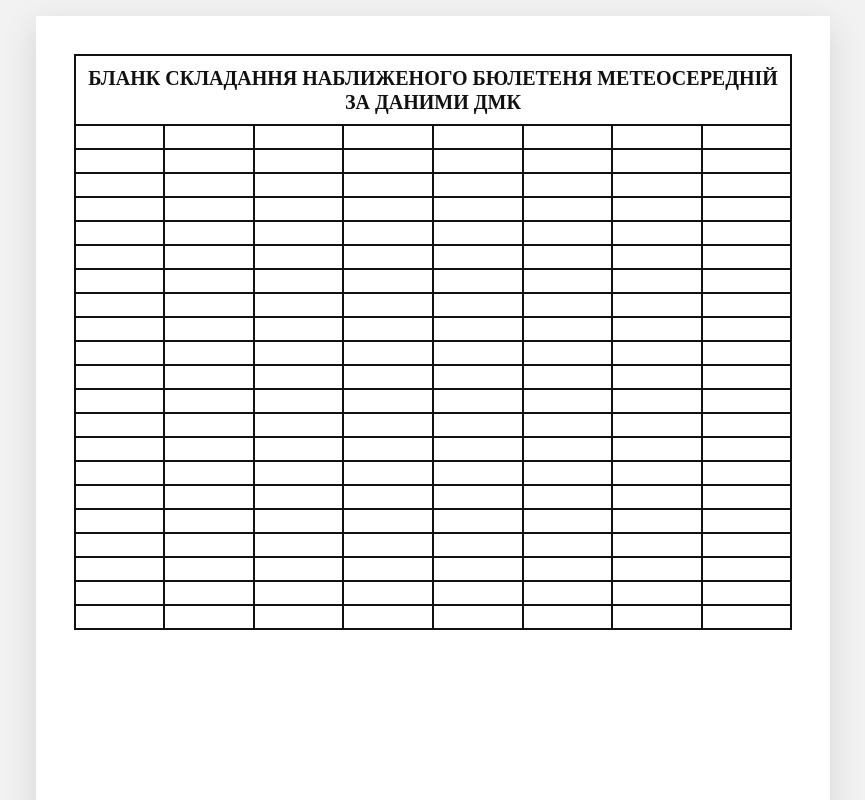
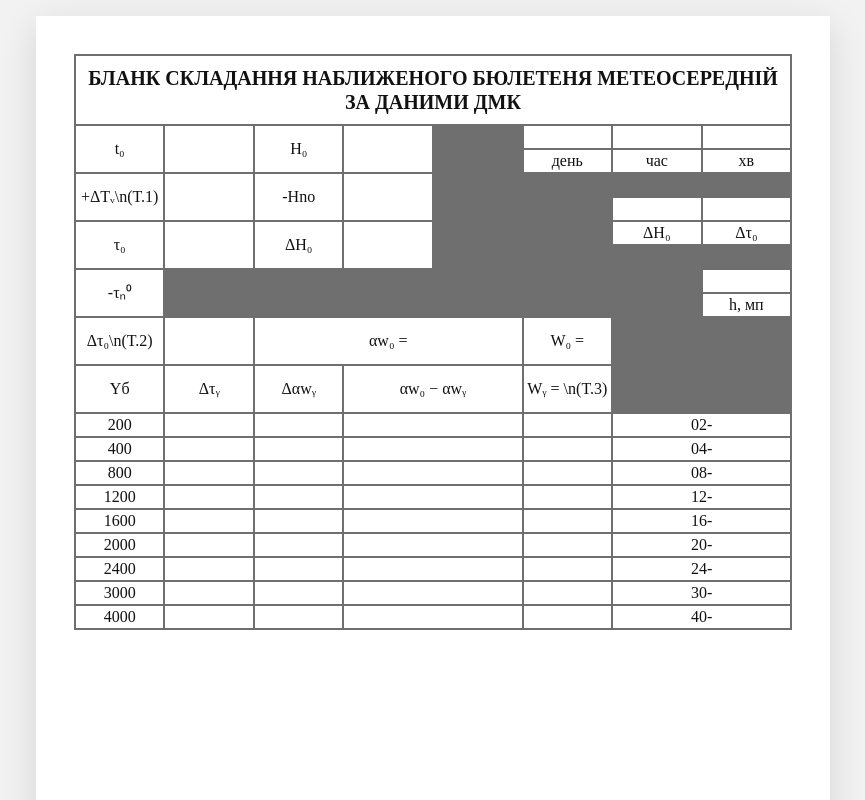
Before and after one commit to aleksandr-hrankin/dmk-landing, a plain HTML site: page index.html in a window 1280 px wide. Shown: the top 800 px of the page, without its empty margins (207-1072 px from the left). Drawn offline with Linux system fonts and the light colour scheme.

Commit message:
Update index.html

```diff
--- a/index.html
+++ b/index.html
@@ -7,34 +7,45 @@
 
   <style>
     :root{
-      --ink:#111;
       --paper:#fff;
       --bg:#f2f2f2;
+
+      /* ✅ единый цвет линий (бордеров) по всей таблице */
+      --grid:#6f6f6f;
+
+      /* ✅ заливка "неактивной" ячейки = цвету бордера */
+      --inactive: var(--grid);
+
+      --ink:#111; /* текст */
     }
+
     *{ box-sizing:border-box; }
+
     body{
       margin:0;
       background:var(--bg);
       font-family:"Times New Roman", Times, serif;
       color:var(--ink);
     }
+
     .page{
-      width: 210mm;
-      min-height: 297mm;
-      margin: 16px auto;
-      padding: 10mm 10mm;
+      width:210mm;
+      min-height:297mm;
+      margin:16px auto;
+      padding:10mm 10mm;
       background:var(--paper);
-      box-shadow: 0 10px 35px rgba(0,0,0,.12);
+      box-shadow:0 10px 35px rgba(0,0,0,.12);
     }
 
     table{
       width:100%;
       border-collapse:collapse;
       table-layout:fixed;
-      border:2px solid var(--ink);
+      border:2px solid var(--grid);
     }
+
     th, td{
-      border:2px solid var(--ink);
+      border:2px solid var(--grid);
       padding:0;
       vertical-align:middle;
       text-align:center;
@@ -49,19 +60,26 @@
       line-height:1.2;
       text-align:center;
     }
+
     tr.row{ height:24px; }
-    tr.row > td{ height:24px; } /* можно оставить, но ключевое — height на tr */
+    tr.row > td{ height:24px; }
 
+    /* ✅ самая первая ячейка (неактивная) */
+    td.is-inactive{
+      background:var(--inactive); /* = цвет бордера */
+      color:#fff;                 /* чтобы если текст появится — читался */
+    }
 
     /* ===== ЗЕЛЁНАЯ объединённая зона (C..H) × 12 строк (1..12) ===== */
     td.zone{
       padding:0;
       vertical-align:top;
     }
+
     .zone-grid{
       display:grid;
-      grid-template-columns: repeat(6, 1fr);      /* C D E F G H */
-      grid-template-rows: repeat(12, 24px);      /* 1..12 */
+      grid-template-columns: repeat(6, 1fr);  /* C D E F G H */
+      grid-template-rows: repeat(12, 24px);   /* 1..12 */
       width:100%;
       height: calc(24px * 12);
     }
@@ -74,8 +92,9 @@
       table-layout:fixed;
       border:0; /* чтобы не было "жирных" двойных линий */
     }
+
     .mini td{
-      border:2px solid var(--ink);
+      border:2px solid var(--grid);
       padding:0;
       text-align:center;
       vertical-align:middle;
@@ -88,9 +107,7 @@
     .t_fgh  { grid-column: 4 / span 3; grid-row: 1 / span 2; } /* F1..H2 */
     .t_gh   { grid-column: 5 / span 2; grid-row: 4 / span 2; } /* G4..H5 */
     .t_h    { grid-column: 6 / span 1; grid-row: 7 / span 2; } /* H7..H8 */
-
-    /* ✅ было span 5 (C8..F12), стало span 4 (строку C9..F9 удалили) */
-    .t_cdef { grid-column: 1 / span 4; grid-row: 9 / span 4; }
+    .t_cdef { grid-column: 1 / span 4; grid-row: 9 / span 4; } /* C9..F12 */
 
     /* ===== убираем двойные границы по краям зелёной зоны ===== */
 
@@ -107,7 +124,7 @@
     .t_gh  td:last-child{ border-right:0; }
     .t_h   td{ border-right:0; } /* 1 колонка */
 
-    /* низ зоны (ряд 12) — касается большого блока (последняя строка в нём) */
+    /* низ зоны (ряд 12) */
     .t_cdef tr:last-child td{ border-bottom:0; }
   </style>
 </head>
@@ -124,109 +141,200 @@
 
       <!-- Ряд 1 -->
       <tr class="row">
-        <td data-type="label"></td><td data-type="label"></td><td data-type="label"></td><td data-type="label"></td>
-        <td data-type="label"></td><td data-type="label"></td><td data-type="label"></td><td data-type="label"></td>
+        <td rowspan="2" data-type="label">t₀</td>
+        <td rowspan="2" data-type="label"></td>
+        <td rowspan="2" data-type="label">H₀</td>
+        <td rowspan="2" data-type="label"></td>
+        <td class="is-inactive" data-type="label"></td>
+        <td data-type="label"></td>
+        <td data-type="label"></td>
+        <td data-type="label"></td>
       </tr>
 
+      <!-- Ряд 2 -->
       <tr class="row">
-        <td data-type="label"></td><td data-type="label"></td><td data-type="label"></td><td data-type="label"></td>
-        <td data-type="label"></td><td data-type="label"></td><td data-type="label"></td><td data-type="label"></td>
+        <td class="is-inactive" data-type="label"></td>
+        <td data-type="label">день</td>
+        <td data-type="label">час</td>
+        <td data-type="label">хв</td>
       </tr>
 
+      <!-- Ряд 3 -->
       <tr class="row">
-        <td data-type="label"></td><td data-type="label"></td><td data-type="label"></td><td data-type="label"></td>
-        <td data-type="label"></td><td data-type="label"></td><td data-type="label"></td><td data-type="label"></td>
+        <td rowspan="2" data-type="label">+ΔTᵥ\n(T.1)</td>
+        <td rowspan="2" data-type="label"></td>
+        <td rowspan="2" data-type="label">-Hno</td>
+        <td rowspan="2" data-type="label"></td>
+        <td class="is-inactive" data-type="label"></td>
+        <td class="is-inactive" data-type="label"></td>
+        <td class="is-inactive" data-type="label"></td>
+        <td class="is-inactive" data-type="label"></td>
       </tr>
 
+      <!-- Ряд 4 -->
       <tr class="row">
-        <td data-type="label"></td><td data-type="label"></td><td data-type="label"></td><td data-type="label"></td>
-        <td data-type="label"></td><td data-type="label"></td><td data-type="label"></td><td data-type="label"></td>
+        <td class="is-inactive" data-type="label"></td>
+        <td class="is-inactive" data-type="label"></td>
+        <td data-type="label"></td>
+        <td data-type="label"></td>
       </tr>
 
+      <!-- Ряд 5 -->
       <tr class="row">
-        <td data-type="label"></td><td data-type="label"></td><td data-type="label"></td><td data-type="label"></td>
-        <td data-type="label"></td><td data-type="label"></td><td data-type="label"></td><td data-type="label"></td>
+        <td rowspan="2" data-type="label">τ₀</td>
+        <td rowspan="2" data-type="label"></td>
+        <td rowspan="2" data-type="label">ΔH₀</td>
+        <td rowspan="2" data-type="label"></td>
+        <td class="is-inactive" data-type="label"></td>
+        <td class="is-inactive" data-type="label"></td>
+        <td data-type="label">ΔH₀</td>
+        <td data-type="label">Δτ₀</td>
       </tr>
 
+      <!-- Ряд 6 -->
       <tr class="row">
-        <td data-type="label"></td><td data-type="label"></td><td data-type="label"></td><td data-type="label"></td>
-        <td data-type="label"></td><td data-type="label"></td><td data-type="label"></td><td data-type="label"></td>
+        <td class="is-inactive" data-type="label"></td>
+        <td class="is-inactive" data-type="label"></td>
+        <td class="is-inactive" data-type="label"></td>
+        <td class="is-inactive" data-type="label"></td>
       </tr>
 
+      <!-- Ряд 7 -->
       <tr class="row">
-        <td data-type="label"></td><td data-type="label"></td><td data-type="label"></td><td data-type="label"></td>
-        <td data-type="label"></td><td data-type="label"></td><td data-type="label"></td><td data-type="label"></td>
+        <td rowspan="2" data-type="label">-τₙ⁰</td>
+        <td class="is-inactive" data-type="label"></td>
+        <td class="is-inactive" data-type="label"></td>
+        <td class="is-inactive" data-type="label"></td>
+        <td class="is-inactive" data-type="label"></td>
+        <td class="is-inactive" data-type="label"></td>
+        <td class="is-inactive" data-type="label"></td>
+        <td data-type="label"></td>
       </tr>
 
+      <!-- Ряд 8 -->
       <tr class="row">
-        <td data-type="label"></td><td data-type="label"></td><td data-type="label"></td><td data-type="label"></td>
-        <td data-type="label"></td><td data-type="label"></td><td data-type="label"></td><td data-type="label"></td>
+        <td class="is-inactive" data-type="label"></td>
+        <td class="is-inactive" data-type="label"></td>
+        <td class="is-inactive" data-type="label"></td>
+        <td class="is-inactive" data-type="label"></td>
+        <td class="is-inactive" data-type="label"></td>
+        <td class="is-inactive" data-type="label"></td>
+        <td data-type="label">h, мп</td>
       </tr>
 
+      <!-- Ряд 9 -->
       <tr class="row">
-        <td data-type="label"></td><td data-type="label"></td><td data-type="label"></td><td data-type="label"></td>
-        <td data-type="label"></td><td data-type="label"></td><td data-type="label"></td><td data-type="label"></td>
+        <td rowspan="2" data-type="label">Δτ₀\n(T.2)</td>
+        <td rowspan="2" data-type="label"></td>
+        <td rowspan="2" colspan="3" data-type="label">αw₀ = </td>
+        <td rowspan="2" data-type="label">W₀ = </td>
+        <td class="is-inactive" data-type="label"></td>
+        <td class="is-inactive" data-type="label"></td>
       </tr>
 
+      <!-- Ряд 10 -->
       <tr class="row">
-        <td data-type="label"></td><td data-type="label"></td><td data-type="label"></td><td data-type="label"></td>
-        <td data-type="label"></td><td data-type="label"></td><td data-type="label"></td><td data-type="label"></td>
+        <td class="is-inactive" data-type="label"></td>
+        <td class="is-inactive" data-type="label"></td>
       </tr>
 
+      <!-- Ряд 11 -->
       <tr class="row">
-        <td data-type="label"></td><td data-type="label"></td><td data-type="label"></td><td data-type="label"></td>
-        <td data-type="label"></td><td data-type="label"></td><td data-type="label"></td><td data-type="label"></td>
+        <td rowspan="2" data-type="label">Yб</td>
+        <td rowspan="2" data-type="label">Δτᵧ</td>
+        <td rowspan="2" data-type="label">Δαwᵧ</td>
+        <td rowspan="2" colspan="2" data-type="label">αw₀ − αwᵧ</td>
+        <td rowspan="2" data-type="label">Wᵧ = \n(T.3)</td>
+        <td class="is-inactive" data-type="label"></td>
+        <td class="is-inactive" data-type="label"></td>
       </tr>
 
+      <!-- Ряд 12 -->
       <tr class="row">
-        <td data-type="label"></td><td data-type="label"></td><td data-type="label"></td><td data-type="label"></td>
-        <td data-type="label"></td><td data-type="label"></td><td data-type="label"></td><td data-type="label"></td>
+        <td class="is-inactive" data-type="label"></td>
+        <td class="is-inactive" data-type="label"></td>
       </tr>
 
       <!-- Ряд 13 и ниже -->
       <tr class="row">
-        <td data-type="label"></td><td data-type="label"></td><td data-type="label"></td><td data-type="label"></td>
-        <td data-type="label"></td><td data-type="label"></td><td data-type="label"></td><td data-type="label"></td>
+        <td data-type="label">200</td>
+        <td data-type="label"></td>
+        <td data-type="label"></td>
+        <td colspan="2" data-type="label"></td>
+        <td data-type="label"></td>
+        <td colspan="2" data-type="label">02-</td>
       </tr>
 
       <tr class="row">
-        <td data-type="label"></td><td data-type="label"></td><td data-type="label"></td><td data-type="label"></td>
-        <td data-type="label"></td><td data-type="label"></td><td data-type="label"></td><td data-type="label"></td>
+        <td data-type="label">400</td>
+        <td data-type="label"></td>
+        <td data-type="label"></td>
+        <td colspan="2" data-type="label"></td>
+        <td data-type="label"></td>
+        <td colspan="2" data-type="label">04-</td>
       </tr>
 
       <tr class="row">
-        <td data-type="label"></td><td data-type="label"></td><td data-type="label"></td><td data-type="label"></td>
-        <td data-type="label"></td><td data-type="label"></td><td data-type="label"></td><td data-type="label"></td>
+        <td data-type="label">800</td>
+        <td data-type="label"></td>
+        <td data-type="label"></td>
+        <td colspan="2" data-type="label"></td>
+        <td data-type="label"></td>
+        <td colspan="2" data-type="label">08-</td>
       </tr>
 
       <tr class="row">
-        <td data-type="label"></td><td data-type="label"></td><td data-type="label"></td><td data-type="label"></td>
-        <td data-type="label"></td><td data-type="label"></td><td data-type="label"></td><td data-type="label"></td>
+        <td data-type="label">1200</td>
+        <td data-type="label"></td>
+        <td data-type="label"></td>
+        <td colspan="2" data-type="label"></td>
+        <td data-type="label"></td>
+        <td colspan="2" data-type="label">12-</td>
       </tr>
 
       <tr class="row">
-        <td data-type="label"></td><td data-type="label"></td><td data-type="label"></td><td data-type="label"></td>
-        <td data-type="label"></td><td data-type="label"></td><td data-type="label"></td><td data-type="label"></td>
+        <td data-type="label">1600</td>
+        <td data-type="label"></td>
+        <td data-type="label"></td>
+        <td colspan="2" data-type="label"></td>
+        <td data-type="label"></td>
+        <td colspan="2" data-type="label">16-</td>
       </tr>
 
       <tr class="row">
-        <td data-type="label"></td><td data-type="label"></td><td data-type="label"></td><td data-type="label"></td>
-        <td data-type="label"></td><td data-type="label"></td><td data-type="label"></td><td data-type="label"></td>
+        <td data-type="label">2000</td>
+        <td data-type="label"></td>
+        <td data-type="label"></td>
+        <td colspan="2" data-type="label"></td>
+        <td data-type="label"></td>
+        <td colspan="2" data-type="label">20-</td>
       </tr>
 
       <tr class="row">
-        <td data-type="label"></td><td data-type="label"></td><td data-type="label"></td><td data-type="label"></td>
-        <td data-type="label"></td><td data-type="label"></td><td data-type="label"></td><td data-type="label"></td>
+        <td data-type="label">2400</td>
+        <td data-type="label"></td>
+        <td data-type="label"></td>
+        <td colspan="2" data-type="label"></td>
+        <td data-type="label"></td>
+        <td colspan="2" data-type="label">24-</td>
       </tr>
 
       <tr class="row">
-        <td data-type="label"></td><td data-type="label"></td><td data-type="label"></td><td data-type="label"></td>
-        <td data-type="label"></td><td data-type="label"></td><td data-type="label"></td><td data-type="label"></td>
+        <td data-type="label">3000</td>
+        <td data-type="label"></td>
+        <td data-type="label"></td>
+        <td colspan="2" data-type="label"></td>
+        <td data-type="label"></td>
+        <td colspan="2" data-type="label">30-</td>
       </tr>
 
       <tr class="row">
-        <td data-type="label"></td><td data-type="label"></td><td data-type="label"></td><td data-type="label"></td>
-        <td data-type="label"></td><td data-type="label"></td><td data-type="label"></td><td data-type="label"></td>
+        <td data-type="label">4000</td>
+        <td data-type="label"></td>
+        <td data-type="label"></td>
+        <td colspan="2" data-type="label"></td>
+        <td data-type="label"></td>
+        <td colspan="2" data-type="label">40-</td>
       </tr>
     </table>
   </div>
```
